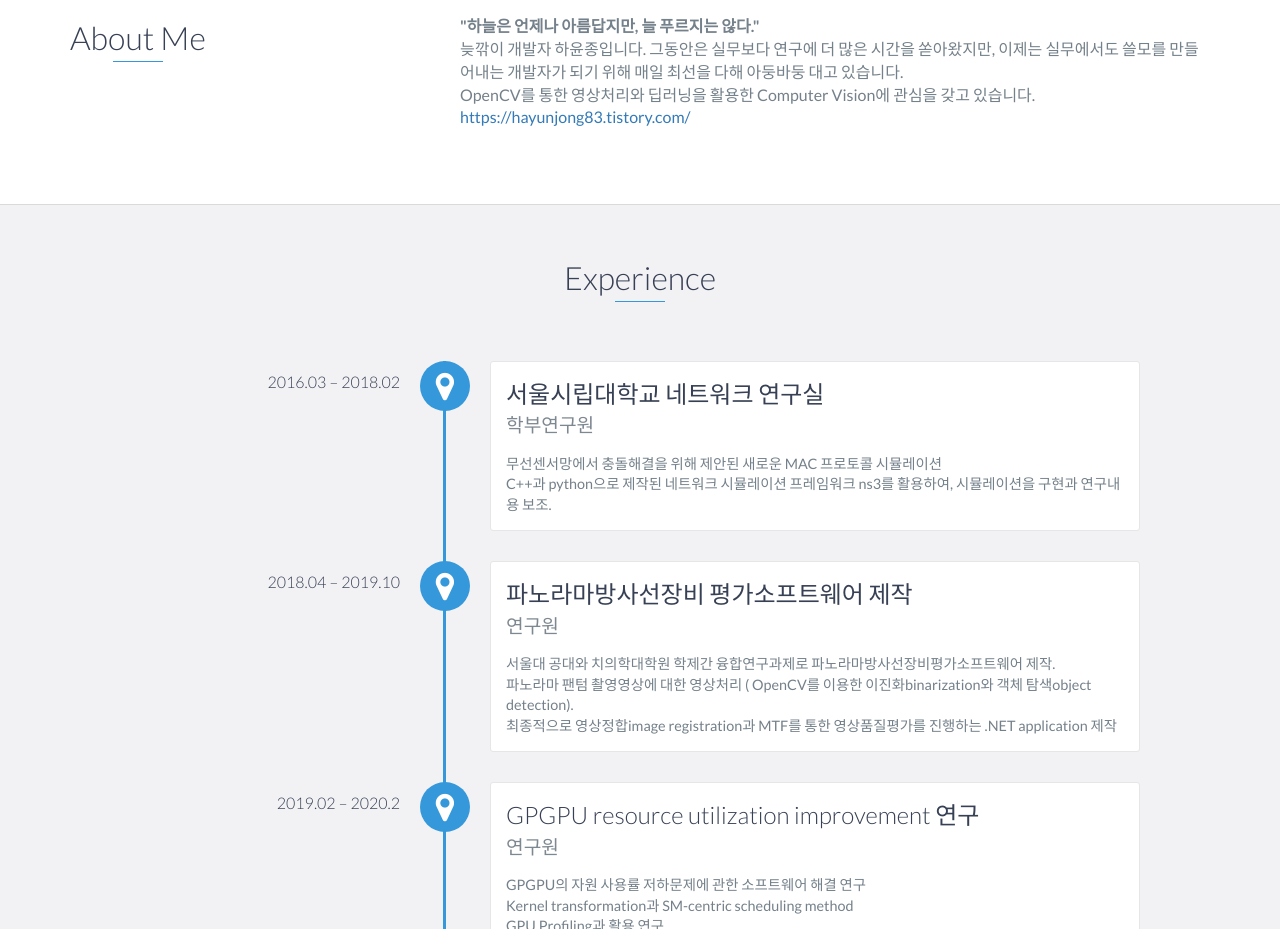
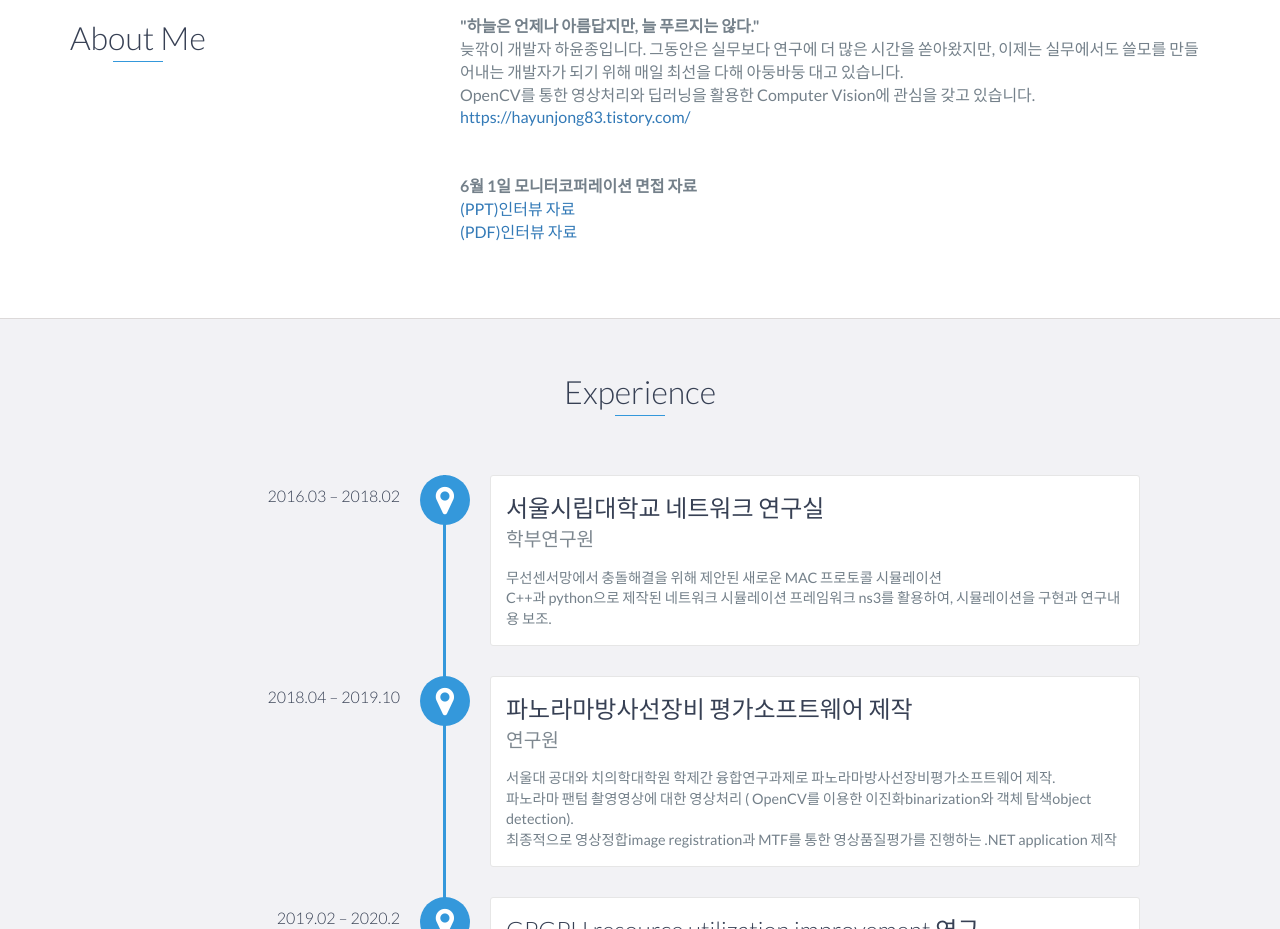
Before and after one commit to hayunjong83/hayunjong83.github.io, a website: page index.html in a window 1280 px wide. Shown: the part 860-1789 px from the top of the page. Drawn offline with nearby package versions, Linux system fonts and the light colour scheme.

Commit message:
add Monitor corporation interview material

```diff
--- a/index.html
+++ b/index.html
@@ -78,6 +78,11 @@
                         늦깎이 개발자 하윤종입니다. 그동안은 실무보다 연구에 더 많은 시간을 쏟아왔지만, 이제는 실무에서도 쓸모를 만들어내는 개발자가 되기 위해 매일 최선을 다해 아둥바둥 대고 있습니다.<br>
                         OpenCV를 통한 영상처리와 딥러닝을 활용한 Computer Vision에 관심을 갖고 있습니다.<br>
                         <a href="https://hayunjong83.tistory.com/" target="_blank">https://hayunjong83.tistory.com/</a>
+                    </p>
+                    <p> <br><br>
+                        <strong>6월 1일 모니터코퍼레이션 면접 자료</strong><br>
+                        <a href="./files/(ppt)monitor_corporation_interview_material.pptx">(PPT)인터뷰 자료</a><br>
+                        <a href="./files/(pdf)monitor_corporation_interview_material.pdf">(PDF)인터뷰 자료</a><br>
                     </p>
                 </div>
             </div>
```
Also changed, not shown: 2 other files.
